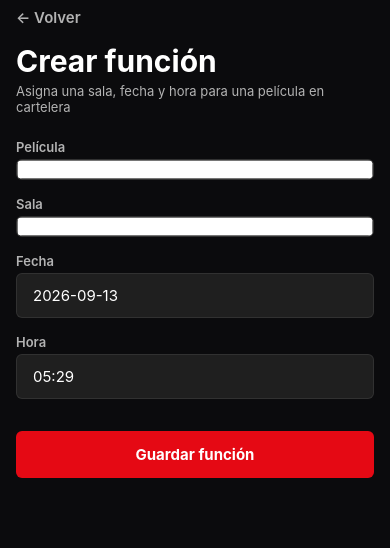
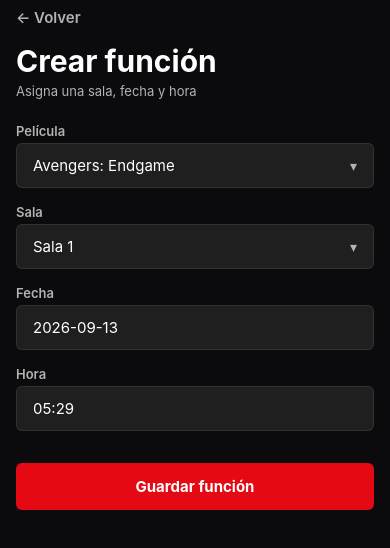
Before and after one commit to fblinn/CineApp, a React Native app: screen /CrearFuncion in a window 390 px wide. Shown: the top 548 px of the page. Built offline with nearby package versions, Linux system fonts and the light colour scheme.

Commit message:
Cambios para arreglar error en crear función

```diff
--- /dev/null
+++ b/src/components/SelectorModal.tsx
@@ -0,0 +1,182 @@
+import React, { useState } from 'react';
+import { View, Text, TouchableOpacity, Modal, FlatList, StyleSheet } from 'react-native';
+import { colors, radius, spacing, typography } from '@/theme';
+
+interface Opcion {
+  id: string;
+  etiqueta: string;
+}
+
+interface SelectorModalProps {
+  etiqueta: string;
+  opciones: Opcion[];
+  valorSeleccionado: string;
+  onSeleccionar: (id: string) => void;
+  placeholder?: string;
+}
+
+// Selector propio: botón que abre una lista dentro de un modal con propios colores.
+export default function SelectorModal({
+  etiqueta,
+  opciones,
+  valorSeleccionado,
+  onSeleccionar,
+  placeholder = 'Selecciona una opción',
+}: SelectorModalProps) {
+  const [abierto, setAbierto] = useState(false);
+
+  const opcionActual = opciones.find((o) => o.id === valorSeleccionado);
+
+  return (
+    <View style={styles.campo}>
+      <Text style={styles.etiqueta}>{etiqueta}</Text>
+
+      <TouchableOpacity style={styles.selector} onPress={() => setAbierto(true)}>
+        <Text style={opcionActual ? styles.selectorTexto : styles.selectorPlaceholder}>
+          {opcionActual ? opcionActual.etiqueta : placeholder}
+        </Text>
+        <Text style={styles.flecha}>▾</Text>
+      </TouchableOpacity>
+
+      <Modal visible={abierto} transparent animationType="fade" onRequestClose={() => setAbierto(false)}>
+        <TouchableOpacity
+          style={styles.overlay}
+          activeOpacity={1}
+          onPress={() => setAbierto(false)}
+        >
+          <View style={styles.tarjeta} onStartShouldSetResponder={() => true}>
+            <Text style={styles.tarjetaTitulo}>{etiqueta}</Text>
+
+            <FlatList
+              data={opciones}
+              keyExtractor={(item) => item.id}
+              style={styles.lista}
+              renderItem={({ item }) => {
+                const activo = item.id === valorSeleccionado;
+                return (
+                  <TouchableOpacity
+                    style={[styles.opcion, activo && styles.opcionActiva]}
+                    onPress={() => {
+                      onSeleccionar(item.id);
+                      setAbierto(false);
+                    }}
+                  >
+                    <Text style={[styles.opcionTexto, activo && styles.opcionTextoActivo]}>
+                      {item.etiqueta}
+                    </Text>
+                    {activo && <Text style={styles.check}>✓</Text>}
+                  </TouchableOpacity>
+                );
+              }}
+              ListEmptyComponent={
+                <Text style={styles.vacioTexto}>No hay opciones disponibles.</Text>
+              }
+            />
+
+            <TouchableOpacity style={styles.cerrar} onPress={() => setAbierto(false)}>
+              <Text style={styles.cerrarTexto}>Cancelar</Text>
+            </TouchableOpacity>
+          </View>
+        </TouchableOpacity>
+      </Modal>
+    </View>
+  );
+}
+
+const styles = StyleSheet.create({
+  campo: {
+    marginBottom: spacing.md,
+  },
+  etiqueta: {
+    color: colors.textMuted,
+    fontSize: typography.small,
+    fontWeight: '600',
+    marginBottom: spacing.xs,
+  },
+  selector: {
+    flexDirection: 'row',
+    alignItems: 'center',
+    justifyContent: 'space-between',
+    backgroundColor: colors.bgElevated,
+    borderWidth: 1,
+    borderColor: colors.borderSubtle,
+    borderRadius: radius.sm,
+    paddingVertical: 12,
+    paddingHorizontal: spacing.md,
+  },
+  selectorTexto: {
+    color: colors.textPrimary,
+    fontSize: typography.body,
+  },
+  selectorPlaceholder: {
+    color: colors.textDim,
+    fontSize: typography.body,
+  },
+  flecha: {
+    color: colors.textMuted,
+    fontSize: 14,
+  },
+  overlay: {
+    flex: 1,
+    backgroundColor: 'rgba(0,0,0,0.75)',
+    alignItems: 'center',
+    justifyContent: 'center',
+    paddingHorizontal: spacing.lg,
+  },
+  tarjeta: {
+    width: '100%',
+    maxHeight: '70%',
+    backgroundColor: colors.bgPanel,
+    borderRadius: radius.md,
+    padding: spacing.md,
+  },
+  tarjetaTitulo: {
+    color: colors.textPrimary,
+    fontSize: typography.title,
+    fontWeight: '700',
+    marginBottom: spacing.sm,
+  },
+  lista: {
+    flexGrow: 0,
+  },
+  opcion: {
+    flexDirection: 'row',
+    alignItems: 'center',
+    justifyContent: 'space-between',
+    paddingVertical: 14,
+    paddingHorizontal: spacing.sm,
+    borderRadius: radius.sm,
+  },
+  opcionActiva: {
+    backgroundColor: colors.bgElevated,
+  },
+  opcionTexto: {
+    color: colors.textPrimary,
+    fontSize: typography.body,
+  },
+  opcionTextoActivo: {
+    fontWeight: '700',
+  },
+  check: {
+    color: colors.red,
+    fontWeight: '700',
+  },
+  vacioTexto: {
+    color: colors.textMuted,
+    fontSize: typography.small,
+    textAlign: 'center',
+    paddingVertical: spacing.md,
+  },
+  cerrar: {
+    marginTop: spacing.sm,
+    paddingVertical: 12,
+    alignItems: 'center',
+    borderTopWidth: 1,
+    borderTopColor: colors.borderSubtle,
+  },
+  cerrarTexto: {
+    color: colors.textMuted,
+    fontSize: typography.small,
+    fontWeight: '600',
+  },
+});
--- a/src/screens/CrearFuncionScreen.tsx
+++ b/src/screens/CrearFuncionScreen.tsx
@@ -8,12 +8,13 @@ import {
   Platform,
 } from 'react-native';
 import { SafeAreaView } from 'react-native-safe-area-context';
-import { Picker } from '@react-native-picker/picker';
+//import { Picker } from '@react-native-picker/picker';
 import DateTimePicker from '@react-native-community/datetimepicker';
 import type { NativeStackScreenProps } from '@react-navigation/native-stack';
 import type { RootStackParamList } from '@/navigation/AppNavigator';
 import { useAppDispatch, useAppSelector } from '@/redux/hooks';
 import { agregarFuncion, selectSalas, selectHorarioOcupadoEnSala } from '@/redux/slices/salasSlice';
+import SelectorModal from '@/components/SelectorModal';
 import { colors, radius, spacing, typography } from '@/theme';
 
 type Props = NativeStackScreenProps<RootStackParamList, 'CrearFuncion'>;
@@ -140,7 +141,7 @@ export default function CrearFuncionScreen({ navigation }: Props) {
       <ScrollView contentContainerStyle={styles.scroll}>
         <Text style={styles.titulo}>Crear función</Text>
         <Text style={styles.subtitulo}>
-          Asigna una sala, fecha y hora para una película en cartelera
+          Asigna una sala, fecha y hora
         </Text>
 
         {error !== '' && (
@@ -149,43 +150,25 @@ export default function CrearFuncionScreen({ navigation }: Props) {
           </View>
         )}
 
-        <View style={styles.campo}>
-          <Text style={styles.etiqueta}>Película</Text>
-          <View style={styles.pickerBox}>
-            <Picker
-              selectedValue={peliculaId}
-              onValueChange={(valor) => {
-                setPeliculaId(valor);
-                setError('');
-              }}
-              dropdownIconColor={colors.textPrimary}
-              style={styles.picker}
-            >
-              {peliculasDisponibles.map((p) => (
-                <Picker.Item key={p.id} label={p.nombre} value={p.id} color={colors.textPrimary} />
-              ))}
-            </Picker>
-          </View>
-        </View>
+        <SelectorModal
+          etiqueta="Película"
+          opciones={peliculasDisponibles.map((p) => ({ id: p.id, etiqueta: p.nombre }))}
+          valorSeleccionado={peliculaId}
+          onSeleccionar={(id) => {
+            setPeliculaId(id);
+            setError('');
+          }}
+        />
 
-        <View style={styles.campo}>
-          <Text style={styles.etiqueta}>Sala</Text>
-          <View style={styles.pickerBox}>
-            <Picker
-              selectedValue={salaId}
-              onValueChange={(valor) => {
-                setSalaId(valor);
-                setError('');
-              }}
-              dropdownIconColor={colors.textPrimary}
-              style={styles.picker}
-            >
-              {salas.map((s) => (
-                <Picker.Item key={s.id} label={s.nombre} value={s.id} color={colors.textPrimary} />
-              ))}
-            </Picker>
-          </View>
-        </View>
+        <SelectorModal
+          etiqueta="Sala"
+          opciones={salas.map((s) => ({ id: s.id, etiqueta: s.nombre }))}
+          valorSeleccionado={salaId}
+          onSeleccionar={(id) => {
+            setSalaId(id);
+            setError('');
+          }}
+        />
 
         <View style={styles.campo}>
           <Text style={styles.etiqueta}>Fecha</Text>
```
